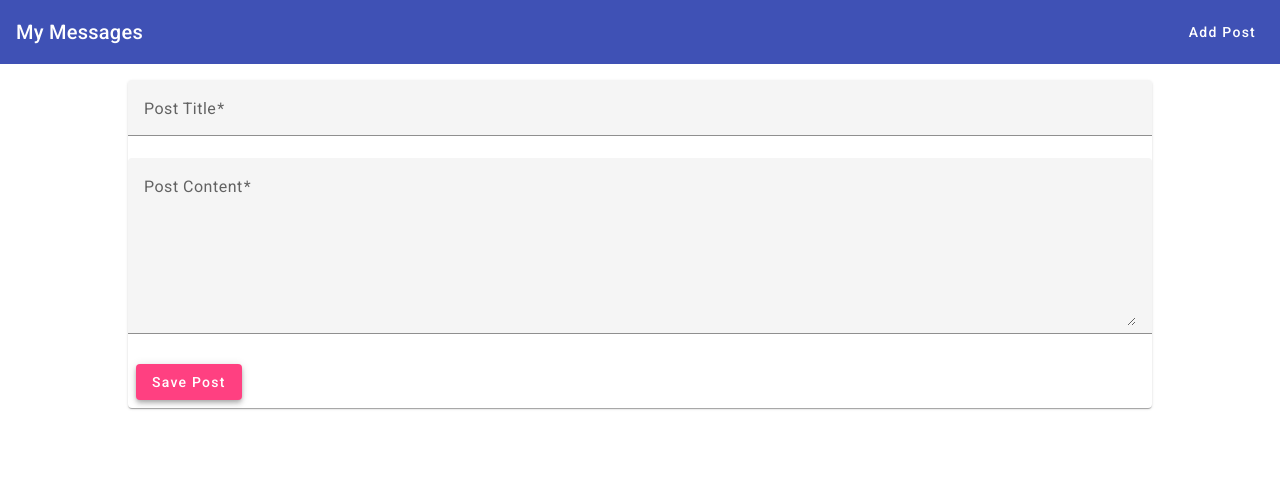
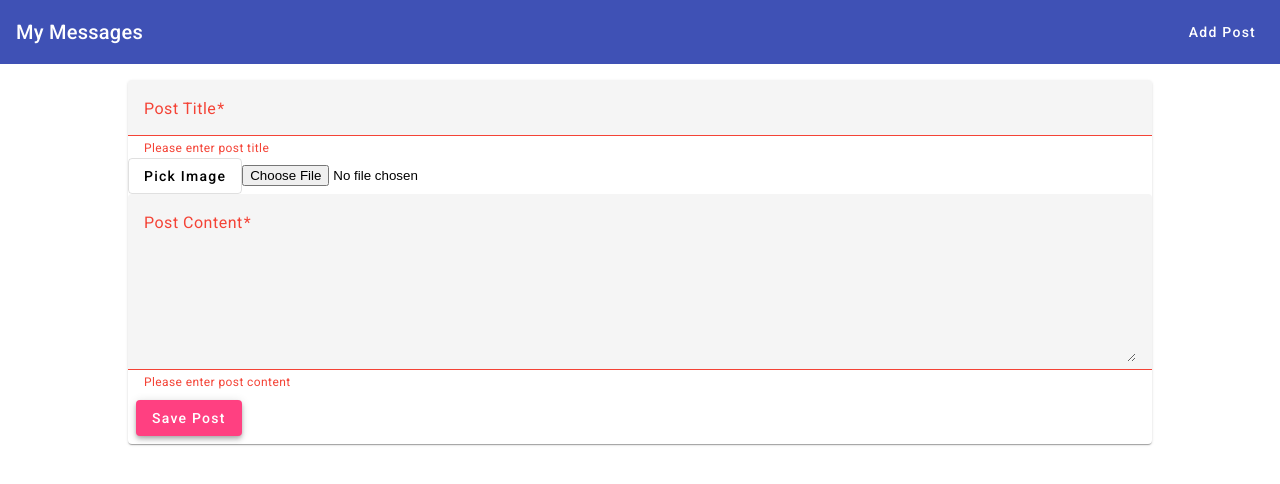
Before and after one commit to rohhan20/mean-course, an Angular app: page /create in a window 1280 px wide. Both pictures are taken after typing "Sample", "Sample" into the empty fields and a click on the button "Save Post". Shown: the top 484 px of the page. Built offline with nearby package versions, Linux system fonts and the light colour scheme; no server answers.

Commit message:
add reactive forms

```diff
--- a/src/app/app.module.ts
+++ b/src/app/app.module.ts
@@ -6,7 +6,7 @@ import { AppComponent } from './app.component';
 import { PostsComponent } from './posts/posts.component';
 import { PostCreateComponent } from './posts/post-create/post-create.component';
 import { CommonModule } from '@angular/common';
-import { FormsModule } from '@angular/forms';
+import { ReactiveFormsModule } from '@angular/forms';
 import { MatInputModule} from '@angular/material/input';
 import { MatCardModule} from '@angular/material/card';
 import { MatButtonModule} from '@angular/material/button';
@@ -31,7 +31,7 @@ import { HttpClientModule, provideHttpClient } from '@angular/common/http';
     BrowserModule,
     AppRoutingModule,
     CommonModule,
-    FormsModule,
+    ReactiveFormsModule,
     MatInputModule,
     MatCardModule,
     MatButtonModule,
--- a/src/app/posts/post-create/post-create.component.css
+++ b/src/app/posts/post-create/post-create.component.css
@@ -9,3 +9,7 @@ mat-form-field, textarea{
 mat-spinner{
     margin: 0 auto;
 }
+
+button [type="file"]{
+    visibility: hidden;
+}
--- a/src/app/posts/post-create/post-create.component.html
+++ b/src/app/posts/post-create/post-create.component.html
@@ -1,15 +1,19 @@
 <mat-spinner *ngIf="isLoading"></mat-spinner>
 <mat-card *ngIf="!isLoading">
-    <form (submit)="onSavePost(postForm)" #postForm="ngForm" >
+    <form (submit)="onSavePost()" [formGroup]="postForm">
         <mat-form-field>
-            <input matInput name="title" [ngModel]="post?.title" #title='ngModel' required>
+            <input matInput name="title" formControlName="title" placeholder="Post Title">
             <mat-label>Post Title</mat-label>
-            @if(title.invalid) {<mat-error>Please enter post title</mat-error>}
+            @if(postForm.get('title').invalid) {<mat-error>Please enter post title</mat-error>}
         </mat-form-field>
+        <div>
+            <button mat-stroked-button type="button" (click)="filePicker.click()">Pick Image</button>
+            <input type="file" #filePicker>
+        </div>
         <mat-form-field>
-            <textarea rows="6" matInput name="content" [ngModel]="post?.content" #content="ngModel" required></textarea>
+            <textarea rows="6" matInput formControlName="content" placeholder="Post Content"></textarea>
             <mat-label>Post Content</mat-label>
-            @if(content.invalid){<mat-error>Please enter post content</mat-error>}
+            @if(postForm.get('content').invalid){<mat-error>Please enter post content</mat-error>}
         </mat-form-field>
         <mat-card-actions>
             <button mat-raised-button
--- a/src/app/posts/post-create/post-create.component.ts
+++ b/src/app/posts/post-create/post-create.component.ts
@@ -1,6 +1,6 @@
 import { Component, EventEmitter, inject, OnInit, Output } from '@angular/core';
 import { Post } from '../../models/post.model';
-import { NgForm } from '@angular/forms';
+import { FormControl, FormGroup, NgForm, Validators } from '@angular/forms';
 import { PostsService } from '../../../services/post.service';
 import { ActivatedRoute } from '@angular/router';
 
@@ -13,23 +13,28 @@ import { ActivatedRoute } from '@angular/router';
 export class PostCreateComponent implements OnInit{
   postService: PostsService = inject(PostsService);
   activatedRoute: ActivatedRoute = inject(ActivatedRoute);
+  postForm: FormGroup;
 
   post: Post;
   private mode: string = 'create';
   isLoading: boolean = false;
 
-  onSavePost(postForm: NgForm){
-    if(postForm.valid){
+  onSavePost(){
+    if(this.postForm.valid){
       if(this.mode == 'create'){
-        this.postService.addPost(postForm.value.title, postForm.value.content);
+        this.postService.addPost(this.postForm.value.title, this.postForm.value.content);
       } else {
-        this.postService.updatePost(this.post.id, postForm.value.title, postForm.value.content);
+        this.postService.updatePost(this.post.id, this.postForm.value.title, this.postForm.value.content);
       }
     }
-    postForm.resetForm();
+    this.postForm.reset();
   }
 
   ngOnInit(): void {
+    this.postForm = new FormGroup({
+      title: new FormControl(null, [Validators.required, Validators.min(6)]),
+      content: new FormControl(null, [Validators.required]),
+    });
     this.activatedRoute.paramMap.subscribe((paramMap)=>{
       if(paramMap.has('postId')) {
         this.isLoading = true;
@@ -37,6 +42,7 @@ export class PostCreateComponent implements OnInit{
         const postId = paramMap.get('postId');
         this.postService.getPost(postId).subscribe(post=>{
           this.post = {id: post._id, title: post.title, content: post.content};
+          this.postForm.setValue({title: this.post.title, content: this.post.content});
           this.isLoading = false
         });
       } else {
```
Also changed, not shown: 1 other file (tests, documents, lock files or other folders).
